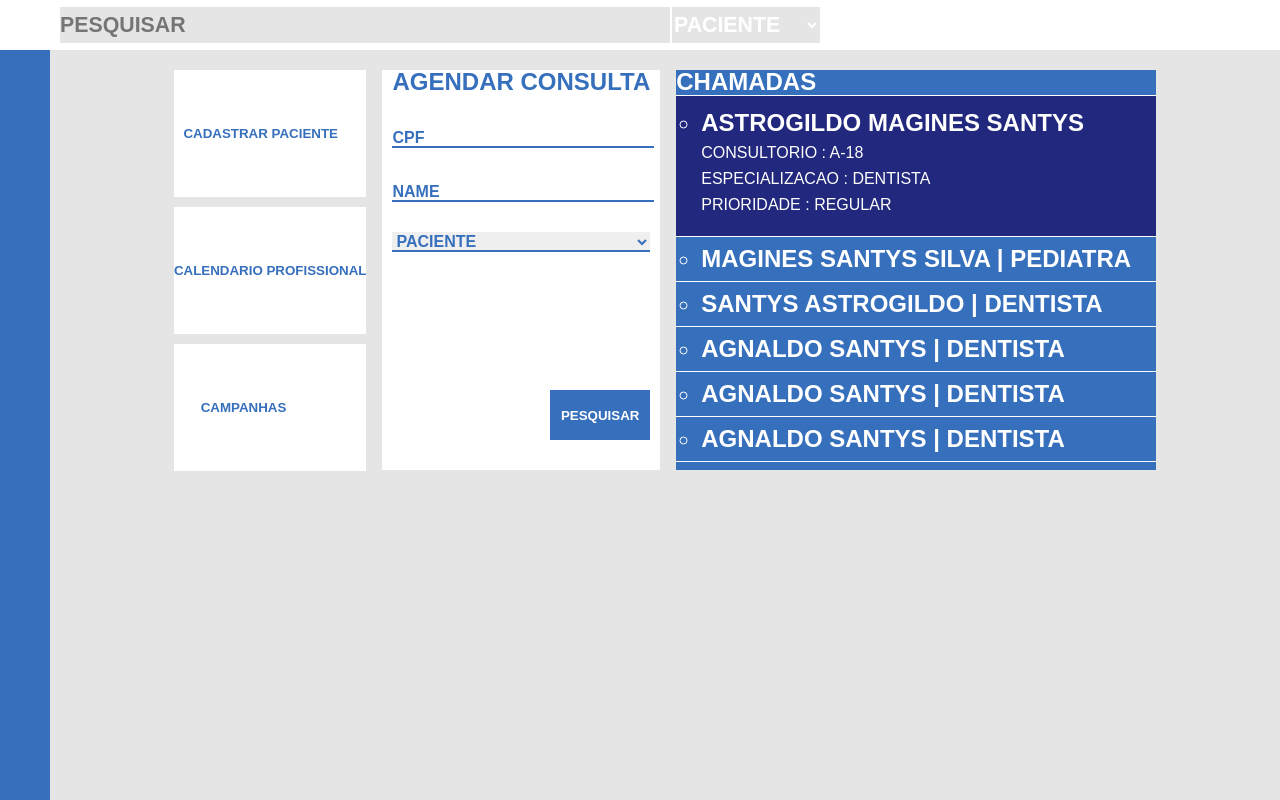
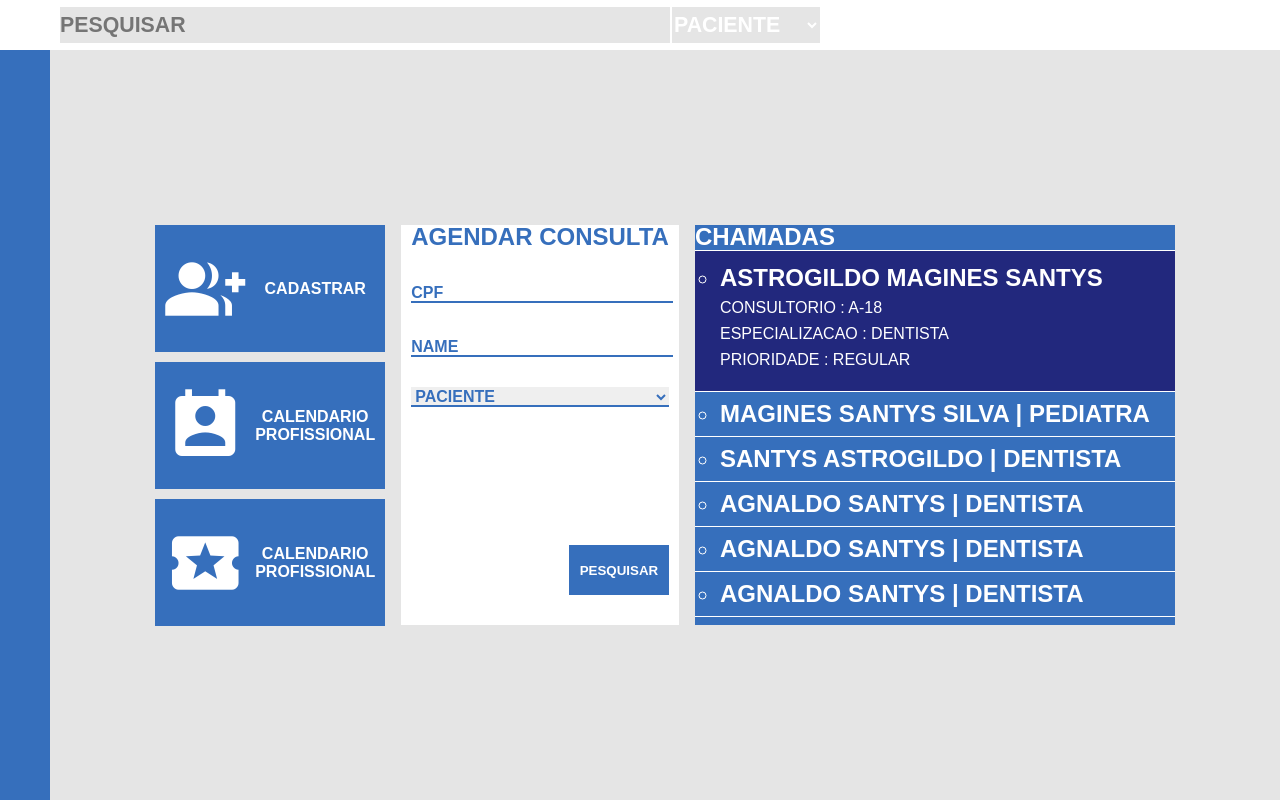
Before and after one commit to danroxha/sis, a React (Create React App) app: page / in a window 1280 px wide. Built offline with nearby package versions, Linux system fonts and the light colour scheme.

Commit message:
Adionado icones aos buttões da primeira sessao e foi realizado a estilizaçao dos buttões(css)

```diff
--- a/src/pages/DashBoard/elements/components/SectionPrimary/SectionPrimary.css
+++ b/src/pages/DashBoard/elements/components/SectionPrimary/SectionPrimary.css
@@ -1,16 +1,32 @@
-.section-primary-tools button{
+
+.section-primary-tools{
     display: grid;
-    grid-template-columns: repeat(2, auto);
-    align-content: center;
-    text-align: center;
-    line-height: 100px;
-    background-color: var(--secundary-color);
-    color: var(--primary-color);
-    min-height: 127px;
-    margin-bottom: 10px;
+    grid-gap: 10px;
+
 }
 
-.section-primary-tools span{
+.section-primary-tools button{
+    position: relative;
+    width: 230px;
+    display: grid;
+    background: var(--primary-color);
+    display: grid;
+    grid-template-columns: 100px auto;
+    box-sizing: content-box;
+    min-height: 127px;
+    align-items: center;
+    transition: .3s;
+}
+.section-primary-tools button:hover{
+    background: var(--seventh-color);
+}
+.section-primary-tools p{
     text-align: center;
-    line-height: 100px;
+    margin-right: 10px;
+    font-size: var(--font-size-three);
 }
+.section-primary-tools i {
+    font-size: 80px;
+    border-radius: 100%;
+    padding: 10px;
+}
--- a/src/pages/DashBoard/elements/components/SectionPrimary/index.js
+++ b/src/pages/DashBoard/elements/components/SectionPrimary/index.js
@@ -9,15 +9,19 @@ export default function SectionPrimary(){
             className = {'section-primary-tools'}
         >
                 <Button>
-                    <span>Cadastrar Paciente</span>
+                    <i class="large material-icons">group_add</i>
+                    <p>Cadastrar</p>
                 </Button>
 
                 <Button>
-                    <span>Calendario Profissional</span>
+                    <i class="material-icons tiny">perm_contact_calendar</i>
+                    <p>Calendario Profissional</p>
                 </Button>
 
                 <Button>
-                    <span>Campanhas</span>
+
+                    <i class="large  material-icons">local_activity</i>
+                    <p>Calendario Profissional</p>
                 </Button>
             </section>
     );
--- a/src/pages/DashBoard/elements/style/Tools.css
+++ b/src/pages/DashBoard/elements/style/Tools.css
@@ -4,7 +4,7 @@
     grid-template-columns: repeat(3, auto);
     grid-gap: 1em ;
     justify-content: center;
-    margin-top: 20px;
+    align-items: center;
 }
 
 #tools-section section{
--- a/src/pages/DashBoard/index.css
+++ b/src/pages/DashBoard/index.css
@@ -1,5 +1,5 @@
 #page-dashboard-index{
-    background-color: #e5e5e5;
+    background-color: var(--eighth-color);
     height: 100vh;
     display: grid;
     grid-template-columns: 50px auto;
```
